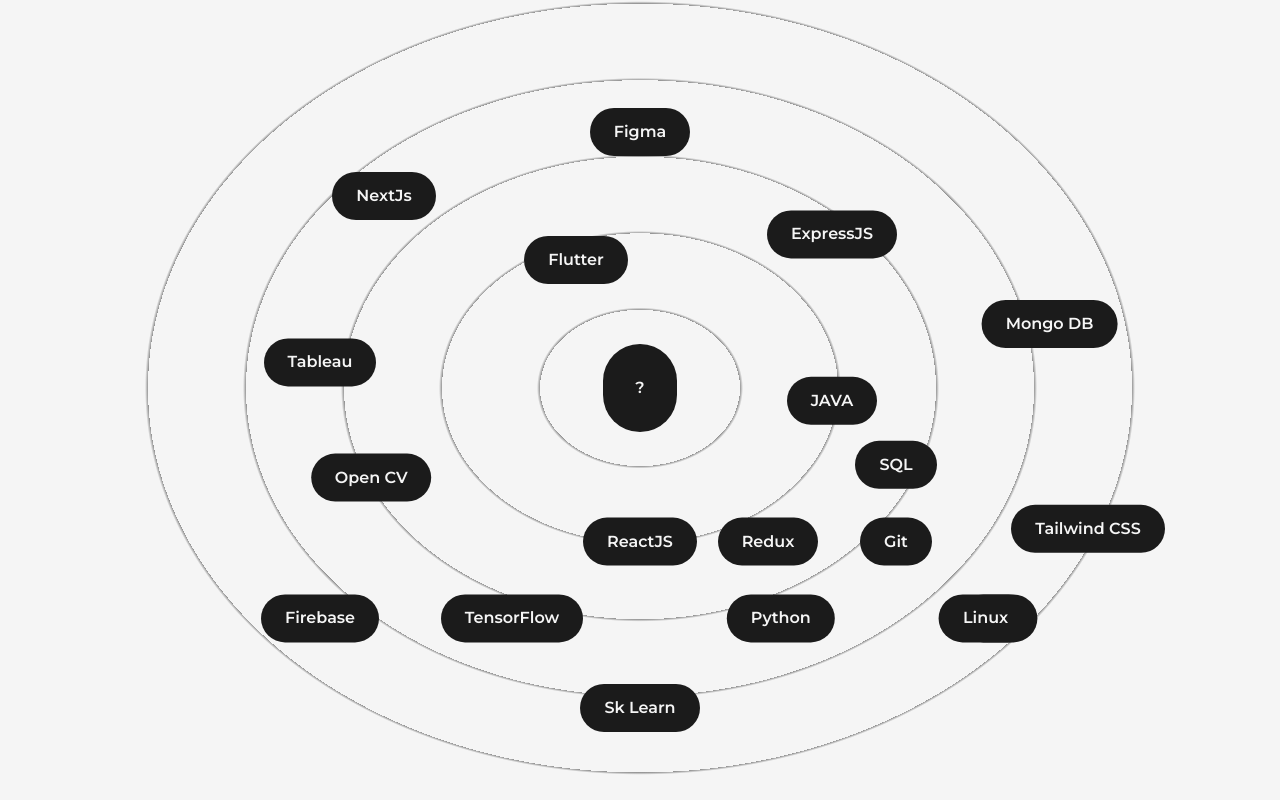
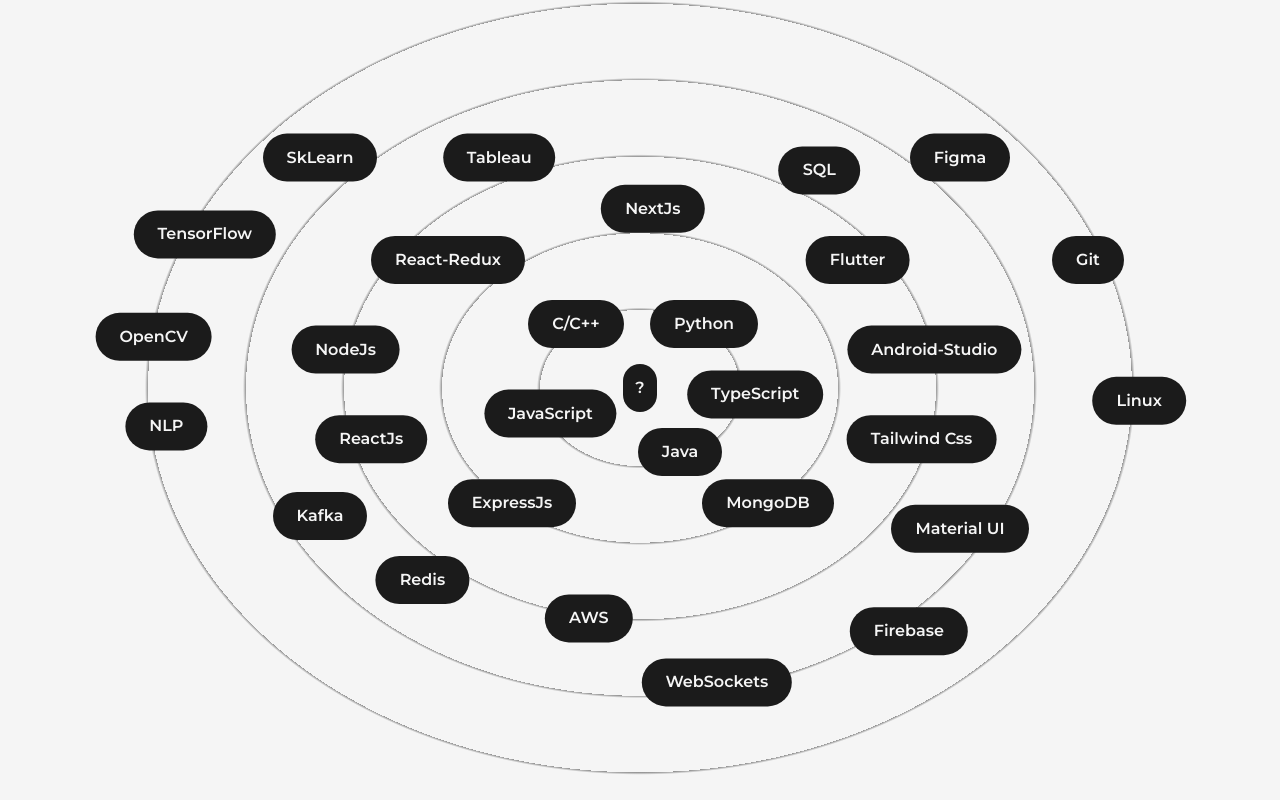
Before and after one commit to shhiivvaam/portfolio, a Next.js app: page /about in a window 1280 px wide. Shown: the part 1360-2160 px from the top of the page. Built offline with nearby package versions, Linux system fonts and the light colour scheme.

Commit message:
Profile update done

```diff
--- a/src/components/Certifications.js
+++ b/src/components/Certifications.js
@@ -51,6 +51,19 @@
                 />
                 <ul className='w-full flex flex-col items-start justify-between ml-4 xs:ml-2'>
                     <Details
+                        type="Google Cloud Big Data and Machine Learning Fundamentals"
+                        time="June 2023"
+                        place="Coursera"
+                    // info=""
+                    />
+                    <Details
+                        type="Microsoft Azure DevOps"
+                        time="June 2023"
+                        place="Coursera"
+                    // info="Relevant courses included Data Structures and Algorithms, Computer Systems Engineering,
+                    // and Artificial Intelligence & Machine Learning."
+                    />
+                    <Details
                         type="Micro Experience Program for Operations Analyst"
                         time="Nov 2023"
                         place="bluetick.ai"
@@ -68,24 +81,10 @@
                         place="Tata Consultancy Services [TCS]"
                     // info="""
                     />
-
                     <Details
-                        type="Google Cloud Big Data and Machine Learning Fundamentals"
-                        time="June 2023"
-                        place="Coursera"
-                        // info=""
-                    />
-                    <Details
-                        type="Introduction to Android Development"
+                        type="Android Development"
                         time="June 2023"
                         place="Skillsoft | Infosys"
-                        // info="Relevant courses included Data Structures and Algorithms, Computer Systems Engineering,
-                        // and Artificial Intelligence & Machine Learning."
-                    />
-                    <Details
-                        type="Microsoft Azure DevOps"
-                        time="June 2023"
-                        place="Coursera"
                     // info="Relevant courses included Data Structures and Algorithms, Computer Systems Engineering,
                     // and Artificial Intelligence & Machine Learning."
                     />
@@ -93,6 +92,13 @@
                         type="Java Programming"
                         time="June 2022"
                         place="Coding Ninjas"
+                    // info="Relevant courses included Data Structures and Algorithms, Computer Systems Engineering,
+                    // and Artificial Intelligence & Machine Learning."
+                    />
+                    <Details
+                        type="Web Development"
+                        time="April 2022"
+                        place="Netcamp Solutions"
                     // info="Relevant courses included Data Structures and Algorithms, Computer Systems Engineering,
                     // and Artificial Intelligence & Machine Learning."
                     />
@@ -110,13 +116,6 @@
                     // info="Relevant courses included Data Structures and Algorithms, Computer Systems Engineering,
                     // and Artificial Intelligence & Machine Learning."
                     />
-                    <Details
-                        type="Web Development"
-                        time="April 2022"
-                        place="Netcamp Solutions"
-                        // info="Relevant courses included Data Structures and Algorithms, Computer Systems Engineering,
-                        // and Artificial Intelligence & Machine Learning."
-                    />
                 </ul>
             </div>
         </div>
--- a/src/components/Education.js
+++ b/src/components/Education.js
@@ -7,12 +7,12 @@
     const ref = useRef(null);
 
     return (
-        <li ref = {ref} className='my-8 first:mt-0 last:mb-0 w-[60%] mx-auto flex flex-col items justify-between md:w-[80%]'>
-            <ListIcon reference={ ref } />
+        <li ref={ref} className='my-8 first:mt-0 last:mb-0 w-[60%] mx-auto flex flex-col items justify-between md:w-[80%]'>
+            <ListIcon reference={ref} />
             <motion.div
-                initial={{y:50}}
-                whileInView={{y:0}}
-                transition={{duration:0.5, type:"spring"}}
+                initial={{ y: 50 }}
+                whileInView={{ y: 0 }}
+                transition={{ duration: 0.5, type: "spring" }}
             >
                 <h3 className='capitalize font-bold text-2xl sm:text-xl xs:text-lg'>
                     {type}
@@ -31,7 +31,7 @@
 const Education = () => {
 
     const ref = useRef(null);
-    const {scrollYProgress} = useScroll(
+    const { scrollYProgress } = useScroll(
         {
             target: ref,
             offset: ["start end", "center start"]
@@ -43,9 +43,9 @@
             <h2 className='font-bold text-8xl mb-32 w-full text-center md:text-6xl xs:text-4xl md:mb-16'>
                 Education
             </h2>
-            <div ref = {ref} className='w-[75] mx-auto relative lg:w-[90%] md:w-full'>
+            <div ref={ref} className='w-[75] mx-auto relative lg:w-[90%] md:w-full'>
                 <motion.div
-                    style={{scaleY:scrollYProgress}}
+                    style={{ scaleY: scrollYProgress }}
                     className='absolute left-9 top-0 w-[4px] h-full bg-dark origin-top dark:bg-light
                     md:w-[2px] md:left-[30px] xs:left-[20px]'
                 />
@@ -54,14 +54,13 @@
                         type="Bachelor Of Science In Computer Science"
                         time="2021-2025"
                         place="GLA University"
-                        info="Relevant courses included Data Structures and Algorithms, Computer Systems Engineering,
-                        ,Artificial Intelligence & Machine Learning, Neural Networks and Deep Learning."
+                        info="Relevant courses included Data Structures and Algorithms, Computer Systems Engineering, Artificial Intelligence & Machine Learning, Neural Networks and Deep Learning."
                     />
                     {/* <Details
                         type="High School"
                         time="...2021"
                         place="Delhi Public School"
-                        info=""
+                        info="A Science student and a Sports person"
                     /> */}
                 </ul>
             </div>
--- a/src/components/Skills.js
+++ b/src/components/Skills.js
@@ -35,15 +35,46 @@
                 sm:bg-circularLightSm sm:dark:bg-circularDarkSm
                 '>
                 <motion.div
-                    className='flex items-center justify-center rounded-full font-semibold bg-dark text-light p-8 shadow-dark cursor-pointer
+                    className='flex items-center justify-center rounded-full font-semibold bg-dark text-light p-3 shadow-dark cursor-pointer
                     dark:text-dark dark:bg-light
                     lg:p-6 md:p-4 xs:text-xs xs:p-2'
                     whileHover={{ scale: 1.05 }}
                 >
                     ?
                 </motion.div>
+                {/* Java C/C++ Python JavaScript TypeScript MongoDB ExpressJs ReactJs React-Redux NextJs SQL Flutter Android-Studio NodeJs Redis Kafka WebSockets Docker AWS TailwindCss MaterialUI Firebase Linux Git Figma
+                Tableau TensorFlow Sklearn OpenCV */}
+                <Skill name="Java" x="5vh" y="5vw" />
+                <Skill name="C/C++" x="-5vw" y="-5vw" />
+                <Skill name="Python" x="5vw" y="-5vw" />
+                <Skill name="JavaScript" x="-7vw" y="2vw" />
+                <Skill name="TypeScript" x="9vw" y=".5vw" />
+                <Skill name="MongoDB" x="10vw" y="9vw" />
+                <Skill name="ExpressJs" x="-10vw" y="9vw" />
+                <Skill name="ReactJs" x="-21vw" y="4vw" />
+                <Skill name="NodeJs" x="-23vw" y="-3vw" />
+                <Skill name="React-Redux" x="-15vw" y="-10vw" />
+                <Skill name="NextJs" x="1vw" y="-14vw" />
+                <Skill name="SQL" x="14vw" y="-17vw" />
+                <Skill name="Flutter" x="17vw" y="-10vw" />
+                <Skill name="Android-Studio" x="23vw" y="-3vw" />
+                <Skill name="Redis" x="-17vw" y="15vw" />
+                <Skill name="Kafka" x="-25vw" y="10vw" />
+                <Skill name="WebSockets" x="6vw" y="23vw" />
+                <Skill name="AWS" x="-4vw" y="18vw" />
+                <Skill name="Tailwind Css" x="22vw" y="4vw" />
+                <Skill name="Material UI" x="25vw" y="11vw" />
+                <Skill name="Firebase" x="21vw" y="19vw" />
+                <Skill name="Linux" x="39vw" y="1vw" />
+                <Skill name="Git" x="35vw" y="-10vw" />
+                <Skill name="Figma" x="25vw" y="-18vw" />
+                <Skill name="Tableau" x="-11vw" y="-18vw" />
+                <Skill name="TensorFlow" x="-34vw" y="-12vw" />
+                <Skill name="SkLearn" x="-25vw" y="-18vw" />
+                <Skill name="OpenCV" x="-38vw" y="-4vw" />
+                <Skill name="NLP" x="-37vw" y="3vw" />
 
-                <Skill name="Tableau" x="-25vw" y="-2vw" />
+                {/* <Skill name="Tableau" x="-25vw" y="-2vw" />
                 <Skill name="TensorFlow" x="-10vw" y="18vw" />
                 <Skill name="Sk Learn" x="-0vw" y="25vw" />
                 <Skill name="Open CV" x="-21vw" y="7vw" />
@@ -62,7 +93,7 @@
                 <Skill name="JAVA" x="15vw" y="1vw" />
                 <Skill name="C++" x="28vw" y="18vw" />
                 <Skill name="Python" x="11vw" y="18vw" />
-                <Skill name="Linux" x="27vw" y="18vw" />
+                <Skill name="Linux" x="27vw" y="18vw" /> */}
             </div>
         </>
     )
--- a/src/pages/index.js
+++ b/src/pages/index.js
@@ -36,10 +36,13 @@
               <AnimatedText text="Shivam Kumar ✨" className='!text-5xl text-left
                 xl:!text-5xl lg:!text-center lg:!text-6xl md:!text-5xl sm:!text-3xl'
               />
-              <AnimatedText text="MERN Dev | Flutter | Data Analytics | Java/python/C++"
+              {/* <AnimatedText text="MERN Dev | Flutter | Data Analytics | Java/python/C++"
+                className='my-5 text-base font-semibold md:text-sm sm:text-xs'
+              /> */}
+              <AnimatedText text="Web Dev | Android/iOS Dev | UI/UX | Problem Solving"
                 className='my-5 text-base font-semibold md:text-sm sm:text-xs'
               />
-                {/* <p className='my-4 text-center text-base font-semibold md:text-sm sm:text-xs'> Some of the skills I   have worked with include Data Structures and Algorithms (Java), Web Development (MERN), Android Development (Flutter), Data Analysis, Databases (SQL), Linux OS (with Go), and Machine Learning (Python). And whatever skills I may lack, I make up for my determination to learn.
+              {/* <p className='my-4 text-center text-base font-semibold md:text-sm sm:text-xs'> Some of the skills I   have worked with include Data Structures and Algorithms (Java), Web Development (MERN), Android Development (Flutter), Data Analysis, Databases (SQL), Linux OS (with Go), and Machine Learning (Python). And whatever skills I may lack, I make up for my determination to learn.
                 Outside of tech, I am a lover of Spotify, a runner, an avid actor, and a proud Indian.
               </p> */}
               <div className='flex items-center self-start mt-2 lg:self-center'>
```
Also changed, not shown: src/pages/projects.js (+70 -70 lines), public/images/projects/weatherApplication.png. Lines whose indentation alone changed are shown as unchanged.
